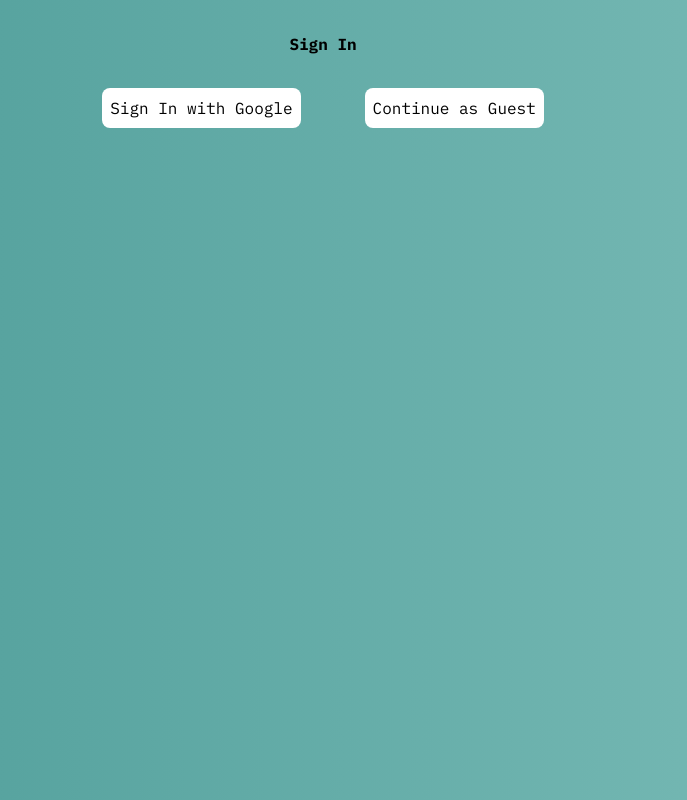
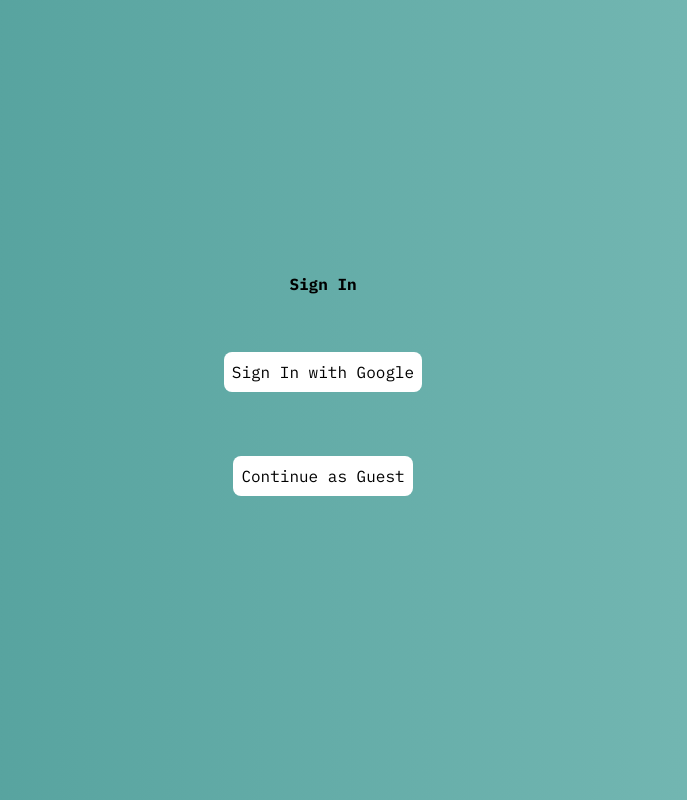
Before and after one commit to gunmack/276_Project, a Next.js app: page /auth in a window 1280 px wide. Shown: the whole page, without its empty margins (317-1004 px from the left). Built offline with nearby package versions, Linux system fonts and the light colour scheme; no server answers.

Commit message:
to merge quizzes

```diff
--- a/src/app/auth/page.js
+++ b/src/app/auth/page.js
@@ -93,7 +93,10 @@
   };
 
   return (
-    <div className="text-center p-8" data-testid="Login screen">
+    <div
+      className="relative min-h-screen flex flex-col justify-center items-center p-8 sm:p-20 bg-gradient-to-r"
+      data-testid="Login screen"
+    >
       <strong>Sign In</strong>
       {error && alert(error)}
       <br />
--- a/src/app/learn-vocab/page.js
+++ b/src/app/learn-vocab/page.js
@@ -8,9 +8,6 @@
       <div
         data-testid="Learn Vocab"
         className="grid grid-rows-[20px_1fr_20px] items-center justify-items-center min-h-screen p-8 pb-20 gap-16 sm:p-20 font-[family-name:var(--font-ibmPlexMono)] bg-gradient-to-r"
-        style={{
-          background: 'linear-gradient(to right, #3D6FB6, #4E9D99, #7FBFBA)'
-        }}
       >
         <Toolbar />
         <main className="flex flex-col gap-8 row-start-2 items-center justify-center sm:items-start">
--- a/src/app/logout/page.js
+++ b/src/app/logout/page.js
@@ -6,7 +6,10 @@
 
 export default function Logout() {
   return (
-    <div className="text-center" data-testid="Logout screen">
+    <div
+      className="relative min-h-screen flex flex-col justify-center items-center p-8 sm:p-20 bg-gradient-to-r"
+      data-testid="Logout screen"
+    >
       <h1>You have been logged out!!</h1>
       <p>
         Thank you for using our app.
```
Also changed, not shown: 1 other file (tests, documents, lock files or other folders).
